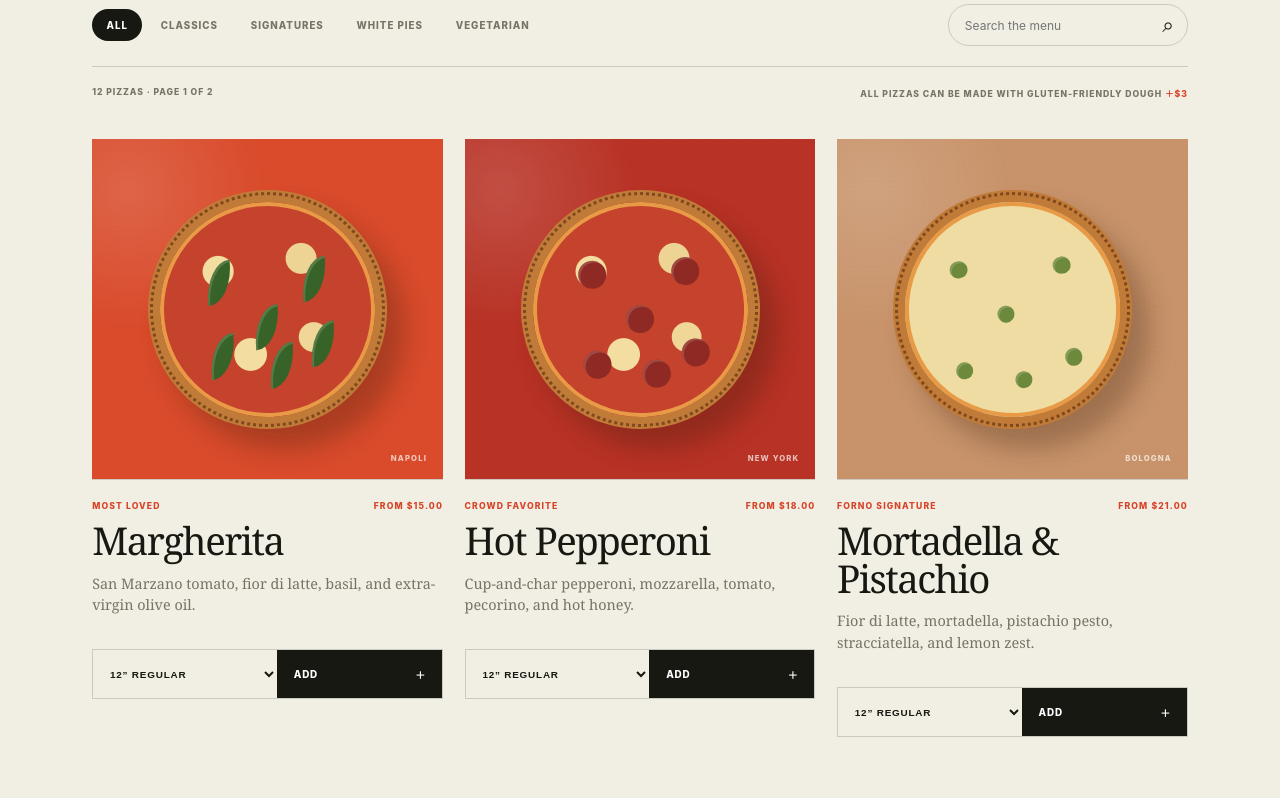
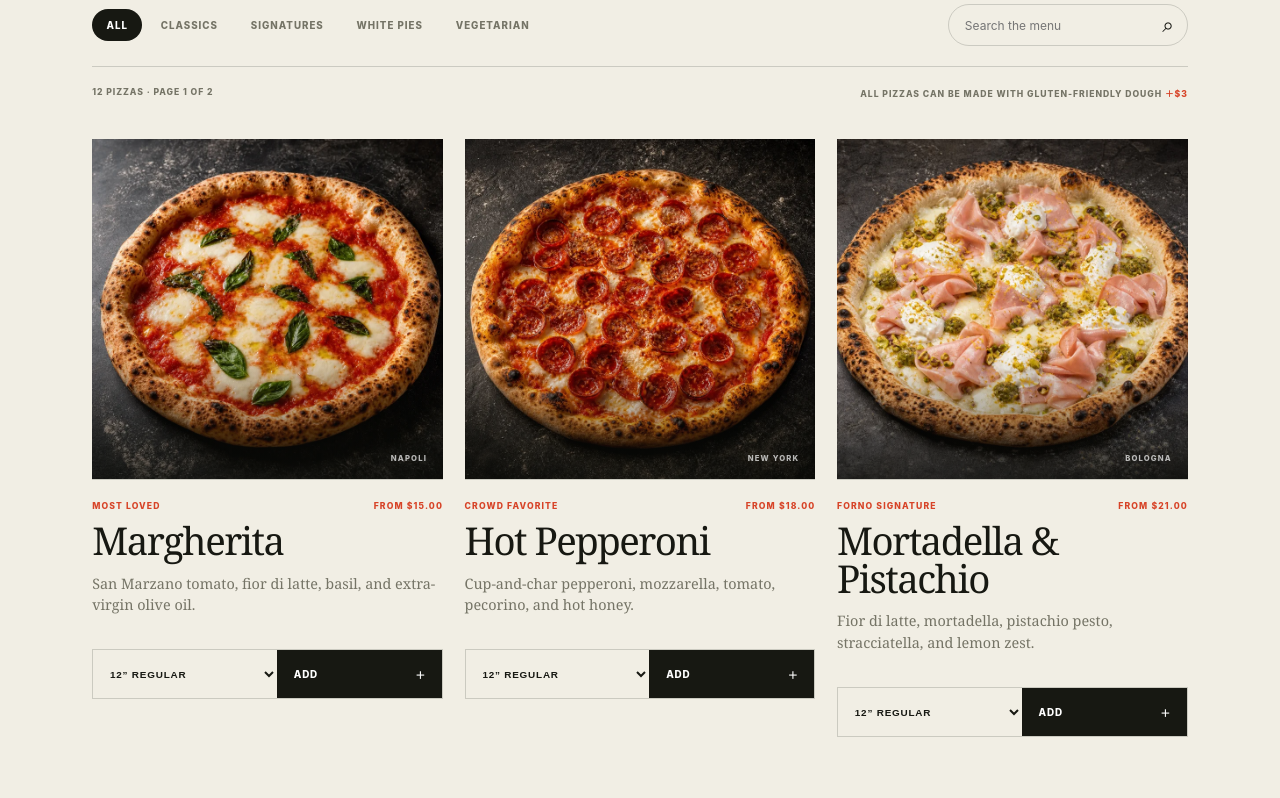
Before and after one commit to danyaeche/aether-playground, a website: page menu.html in a window 1280 px wide. Shown: the part 508-1306 px from the top of the page. Drawn offline with Linux system fonts and the light colour scheme.

Commit message:
Add photorealistic pizza photography

```diff
--- a/cart.js
+++ b/cart.js
@@ -29,8 +29,8 @@ const itemTemplate = (item) => {
   const price = window.FornoStore.getItemPrice(item);
   return `
     <article class="cart-item">
-      <div class="cart-item-art art-${pizza.toppings}" style="--pizza-accent:${pizza.accent}" aria-hidden="true">
-        <div class="mini-pie"><i></i><i></i><i></i><i></i></div>
+      <div class="cart-item-art art-${pizza.toppings}" style="--pizza-accent:${pizza.accent}">
+        <img src="assets/pizzas/${pizza.id}.webp" alt="${pizza.name} pizza" width="800" height="800" loading="lazy" decoding="async" />
       </div>
       <div class="cart-item-info">
         <p>${pizza.origin} · ${item.size.replace("-inch", " inch")}</p>
--- a/menu.js
+++ b/menu.js
@@ -10,15 +10,15 @@ let activeCategory = "all";
 let searchTerm = "";
 let currentPage = 1;
 
-const pizzaArtwork = (pizza) => `
-  <div class="menu-pizza-art art-${pizza.toppings}" style="--pizza-accent:${pizza.accent}" aria-hidden="true">
-    <div class="menu-pie"><i></i><i></i><i></i><i></i><i></i><i></i></div>
+const pizzaArtwork = (pizza, index) => `
+  <figure class="menu-pizza-art art-${pizza.toppings}" style="--pizza-accent:${pizza.accent}">
+    <img src="assets/pizzas/${pizza.id}.webp" alt="${pizza.name} pizza — ${pizza.description}" width="800" height="800" ${index < 3 ? 'loading="eager" fetchpriority="high"' : 'loading="lazy"'} decoding="async" />
     <span>${pizza.origin}</span>
-  </div>`;
+  </figure>`;
 
 const cardTemplate = (pizza, index) => `
   <article class="order-card" style="--card-delay:${index * 45}ms">
-    ${pizzaArtwork(pizza)}
+    ${pizzaArtwork(pizza, index)}
     <div class="order-card-copy">
       <div class="order-card-topline">
         <span>${pizza.badge}</span>
--- a/shop.css
+++ b/shop.css
@@ -210,6 +210,7 @@
 
 .menu-pizza-art {
   position: relative;
+  margin: 0;
   min-height: 340px;
   display: grid;
   place-items: center;
@@ -223,15 +224,29 @@
   content: "";
   position: absolute;
   inset: 0;
-  background-image: radial-gradient(rgba(0, 0, 0, 0.14) 0.7px, transparent 0.8px);
-  background-size: 5px 5px;
-  opacity: 0.2;
+  z-index: 1;
+  background: linear-gradient(180deg, transparent 64%, rgba(13, 14, 10, 0.64));
+  pointer-events: none;
+}
+
+.menu-pizza-art img {
+  position: absolute;
+  inset: 0;
+  width: 100%;
+  height: 100%;
+  object-fit: cover;
+  transition: transform 650ms cubic-bezier(0.2, 0.65, 0.2, 1);
+}
+
+.order-card:hover .menu-pizza-art img {
+  transform: scale(1.035);
 }
 
 .menu-pizza-art > span {
   position: absolute;
   right: 1rem;
   bottom: 1rem;
+  z-index: 2;
   color: rgba(255, 255, 255, 0.69);
   font-size: 0.48rem;
   font-weight: 800;
@@ -735,6 +750,12 @@
   place-items: center;
   background: var(--pizza-accent);
   overflow: hidden;
+}
+
+.cart-item-art img {
+  width: 100%;
+  height: 100%;
+  object-fit: cover;
 }
 
 .mini-pie {
```
Also changed, not shown: README.md, assets/pizzas/diavola.webp (added), assets/pizzas/four-cheese.webp (added), assets/pizzas/funghi.webp (added), assets/pizzas/garden.webp (added), assets/pizzas/margherita.webp (added), assets/pizzas/marinara.webp (added), assets/pizzas/mortadella.webp (added), assets/pizzas/patata.webp (added), assets/pizzas/pear.webp (added), assets/pizzas/pepperoni.webp (added), assets/pizzas/prosciutto.webp (added), assets/pizzas/sausage.webp (added).
